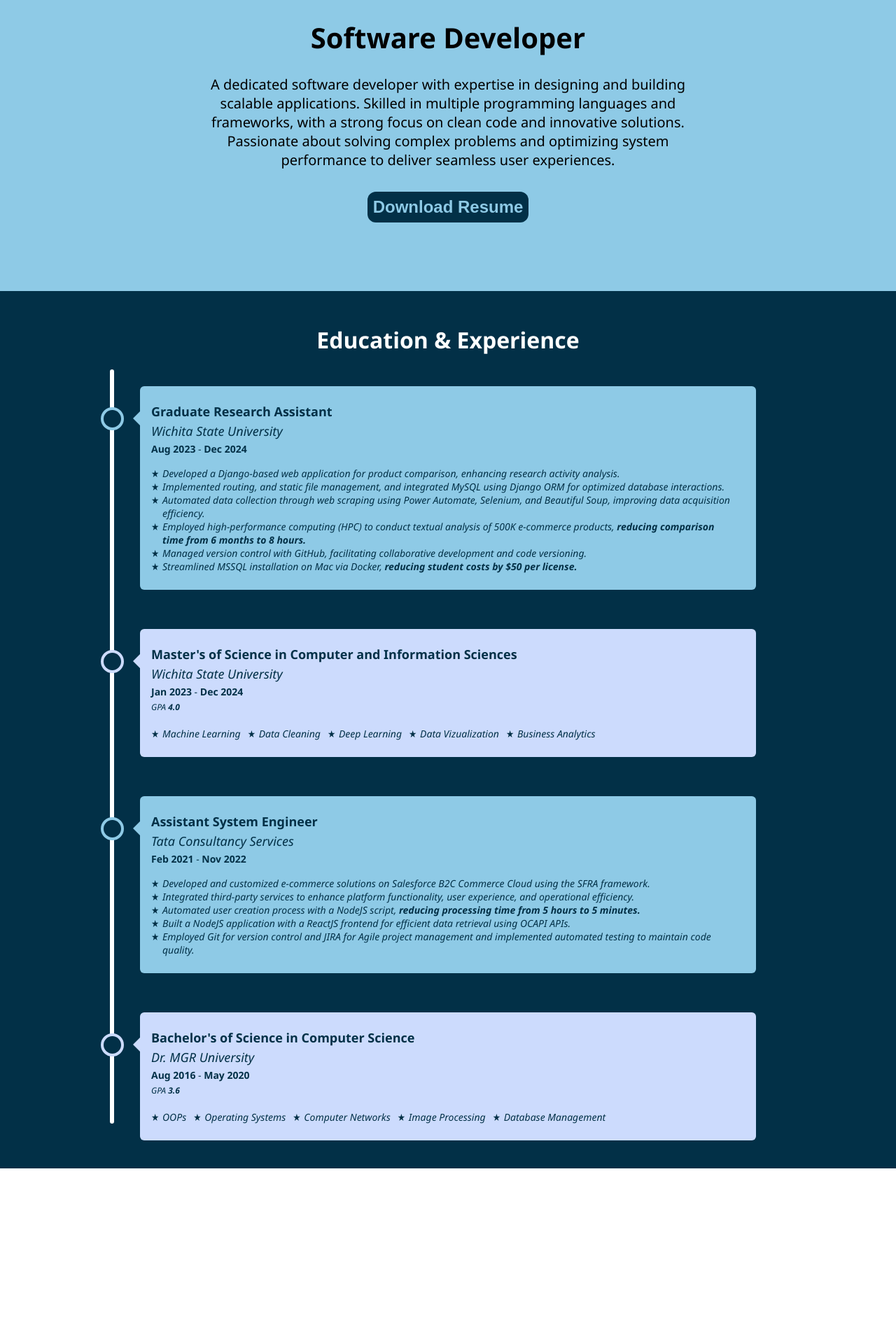
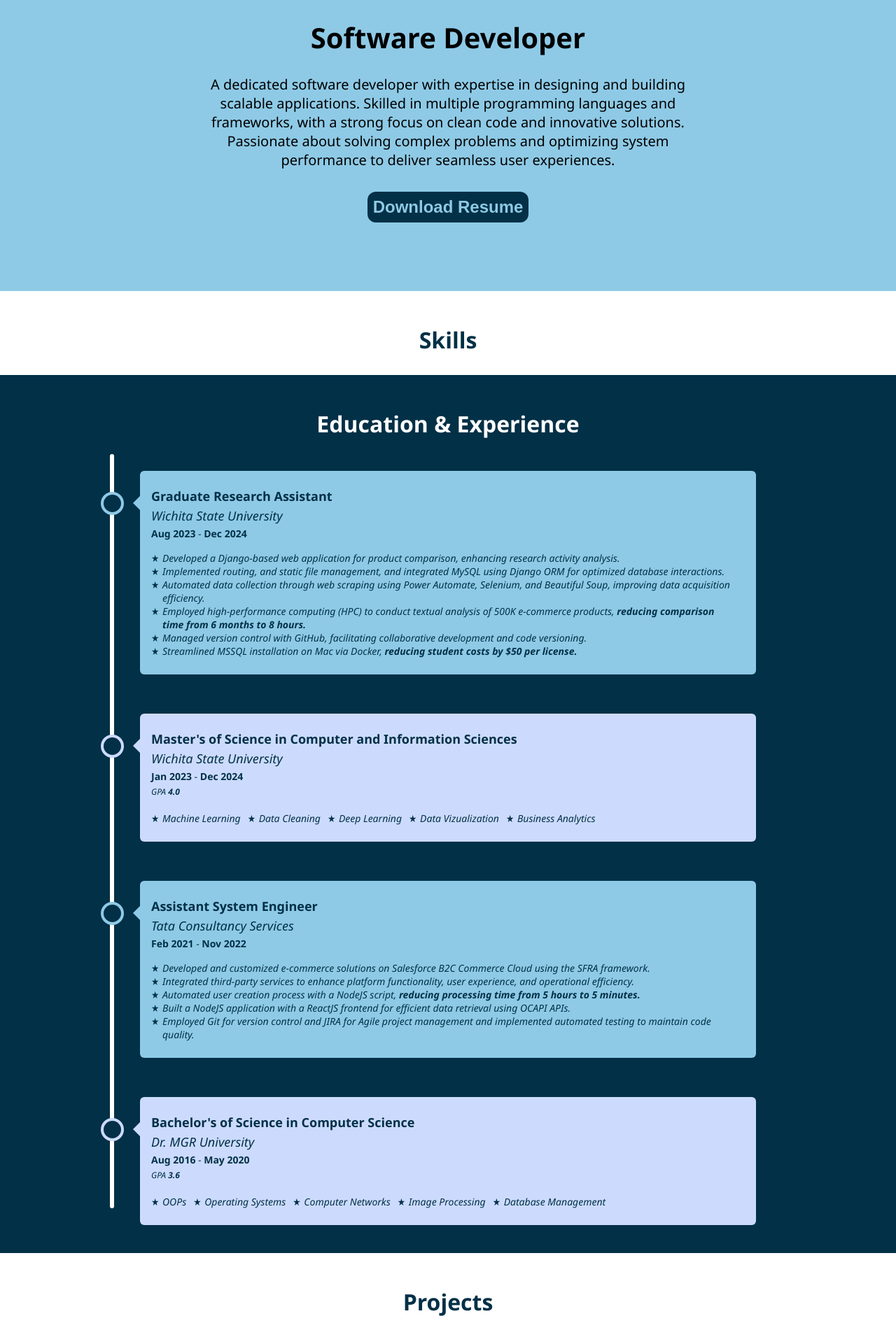
Before and after one commit to 143prudhvi/portfolio, a React (Vite) app: page / in a window 1280 px wide. Shown: the part 384-2295 px from the top of the page at 70% size. Before the commit the page ends 2054 px from the top, so only its background shows below. Built offline with nearby package versions, Linux system fonts and the light colour scheme.

Commit message:
Added Skills and Projects Sections

```diff
--- a/src/App.jsx
+++ b/src/App.jsx
@@ -1,13 +1,17 @@
 import './App.scss'
 import EducationComponent from './components/education-component/education-component'
 import IntroComponent from './components/intro-component/intro-component'
+import ProjectsComponent from './components/projects-component/projects-component'
+import SkillsComponents from './components/skills-component/skills-component'
 
 function App() {
 
   return (
     <>
       <IntroComponent />
+      <SkillsComponents />
       <EducationComponent />
+      <ProjectsComponent />
     </>
   )
 }
--- a/src/App.scss
+++ b/src/App.scss
@@ -0,0 +1,6 @@
+.section-title{
+    margin-top: 0;
+    padding-top: 48px;
+    text-align: center;
+    position: relative;
+}
--- a/src/components/education-component/education-component.scss
+++ b/src/components/education-component/education-component.scss
@@ -181,10 +181,3 @@
 
     }
 }
-
-.section-title{
-    margin-top: 0;
-    padding-top: 48px;
-    text-align: center;
-    position: relative;
-}
--- /dev/null
+++ b/src/components/projects-component/projects-component.jsx
@@ -0,0 +1,11 @@
+import './projects-component.scss';
+
+const ProjectsComponent = () => {
+    return (
+        <div className='projects'>
+            <h1 className='section-title'>Projects</h1>
+        </div>
+    )
+}
+
+export default ProjectsComponent;
--- /dev/null
+++ b/src/components/projects-component/projects-component.scss
@@ -0,0 +1,6 @@
+@import './../../index.scss';
+
+.projects{
+    color: $secondary-color;
+    padding-bottom: 8px;
+}
--- /dev/null
+++ b/src/components/skills-component/skills-component.jsx
@@ -0,0 +1,11 @@
+import './skills-component.scss';
+
+const SkillsComponents = () => {
+    return (
+        <div className='skills'>
+            <h1 className='section-title'>Skills</h1>
+        </div>
+    )
+}
+
+export default SkillsComponents;
--- /dev/null
+++ b/src/components/skills-component/skills-component.scss
@@ -0,0 +1,6 @@
+@import './../../index.scss';
+
+.skills{
+    color: $secondary-color;
+    padding-bottom: 8px;
+}
```
